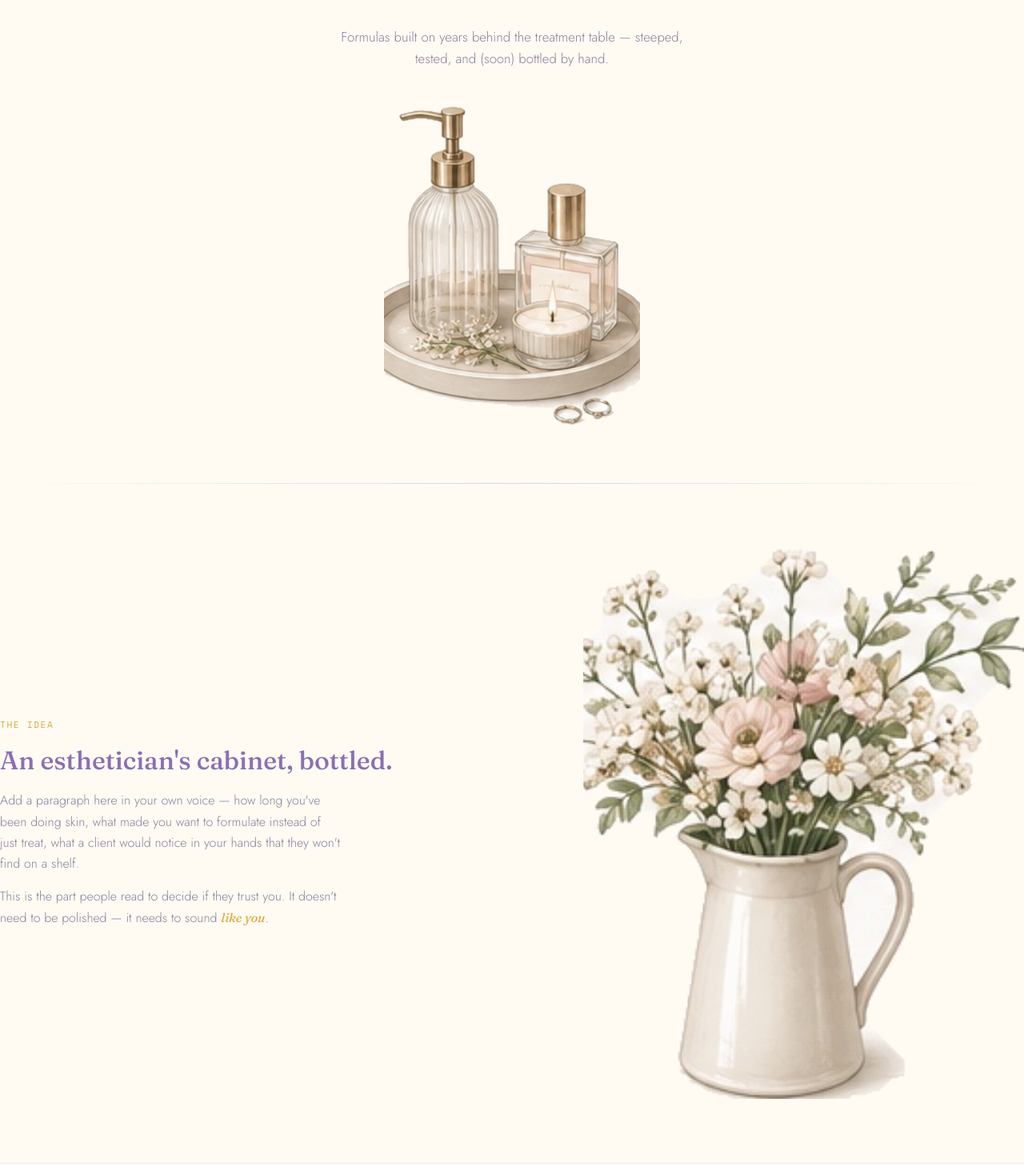
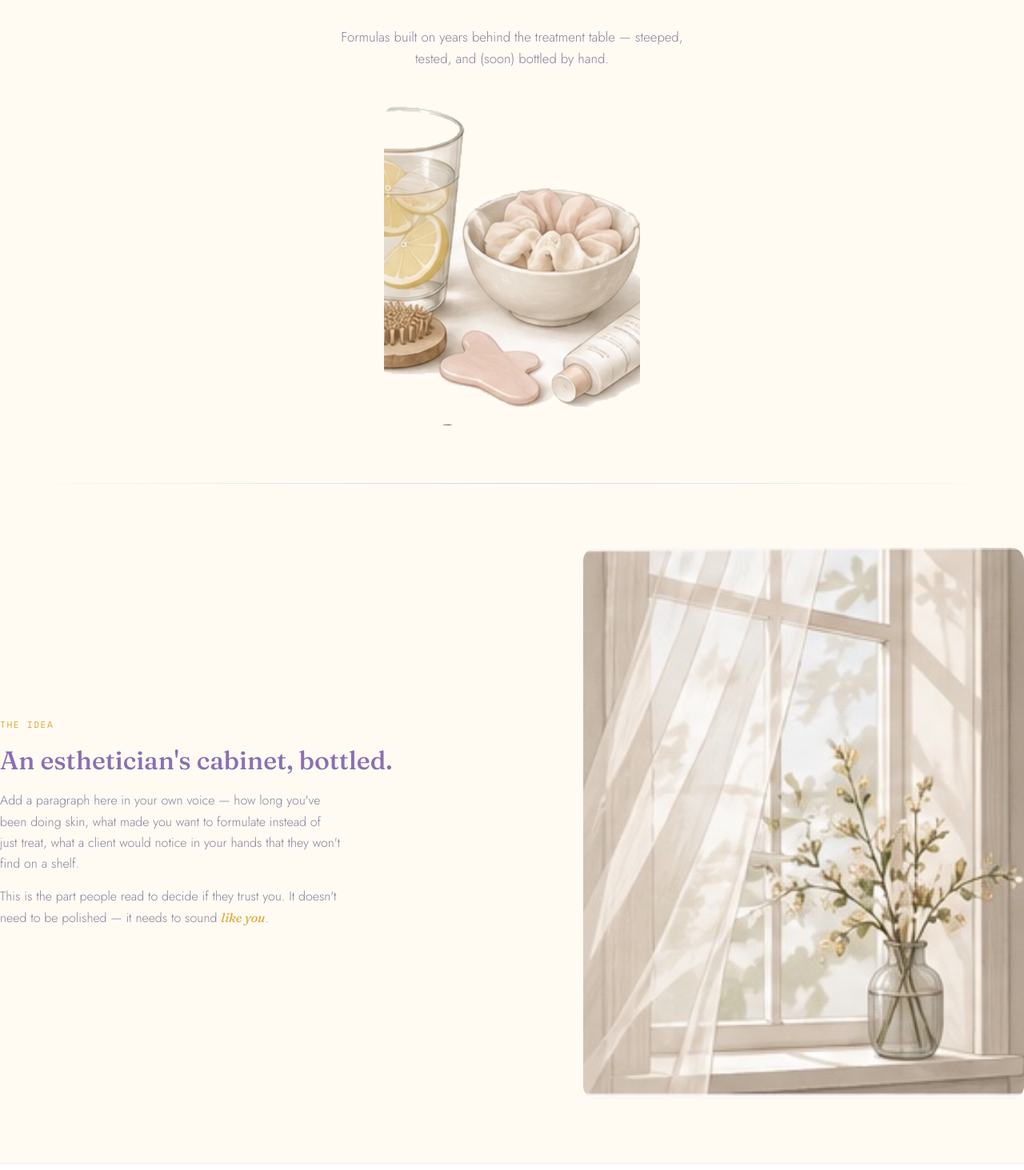
Before and after one commit to SephoriaBot/lilac-and-lemon-botanicals, a React (Vite) app in the folder lilac-and-lemon-botanicals/: page / in a window 1280 px wide. Shown: the part 327-1790 px from the top of the page at 80% size. Built offline with nearby package versions, Linux system fonts and the light colour scheme; no server answers.

Commit message:
Update App.tsx

```diff
--- a/lilac-and-lemon-botanicals/src/App.tsx
+++ b/lilac-and-lemon-botanicals/src/App.tsx
@@ -20,7 +20,7 @@ export default function App() {
             Formulas built on years behind the treatment table — steeped, tested, and (soon) bottled by hand.
           </p>
           <div className="art-frame filled hero-art">
-            <img src="/illustrations/07_spa_tray.png" alt="Illustrated spa tray with botanicals" />
+            <img src="/illustrations/08_lemon_spa.png" alt="Illustrated spa tray with botanicals" />
           </div>
         </div>
       </header>
@@ -36,7 +36,7 @@ export default function App() {
             <p>This is the part people read to decide if they trust you. It doesn't need to be polished — it needs to sound <span className="story-mark">like you</span>.</p>
           </div>
           <div className="art-frame filled story-art">
-            <img src="/illustrations/06_flower_pitcher.png" alt="Illustrated flower pitcher" />
+            <img src="/illustrations/15_window.png" alt="Illustrated flower pitcher" />
           </div>
         </div>
       </section>
```
